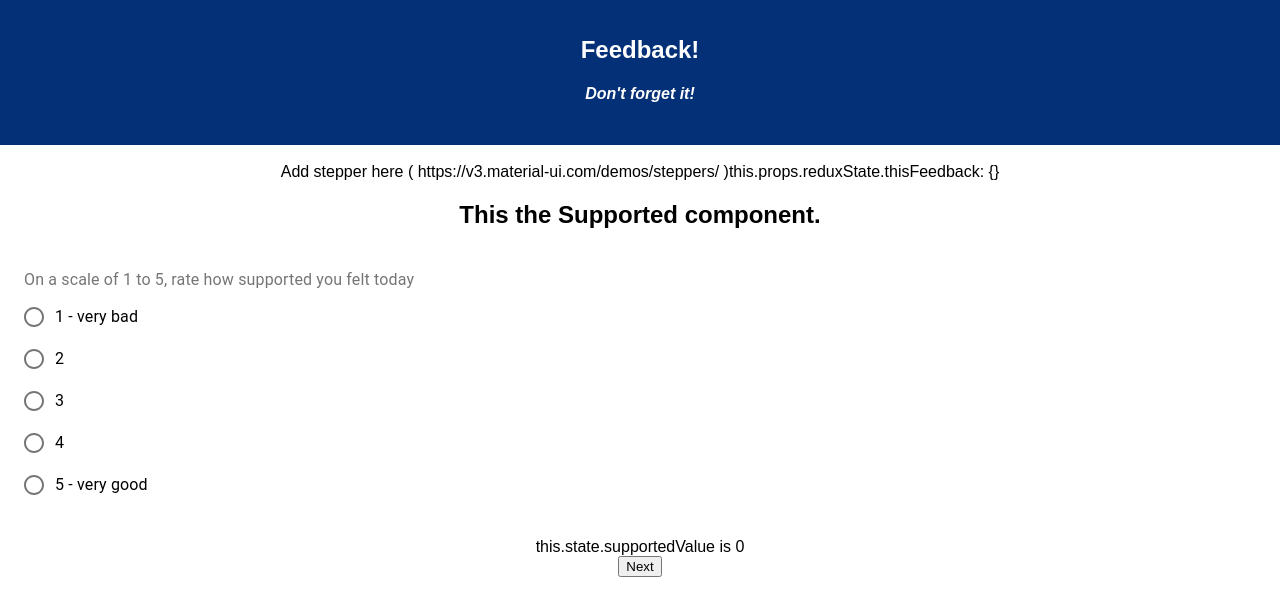
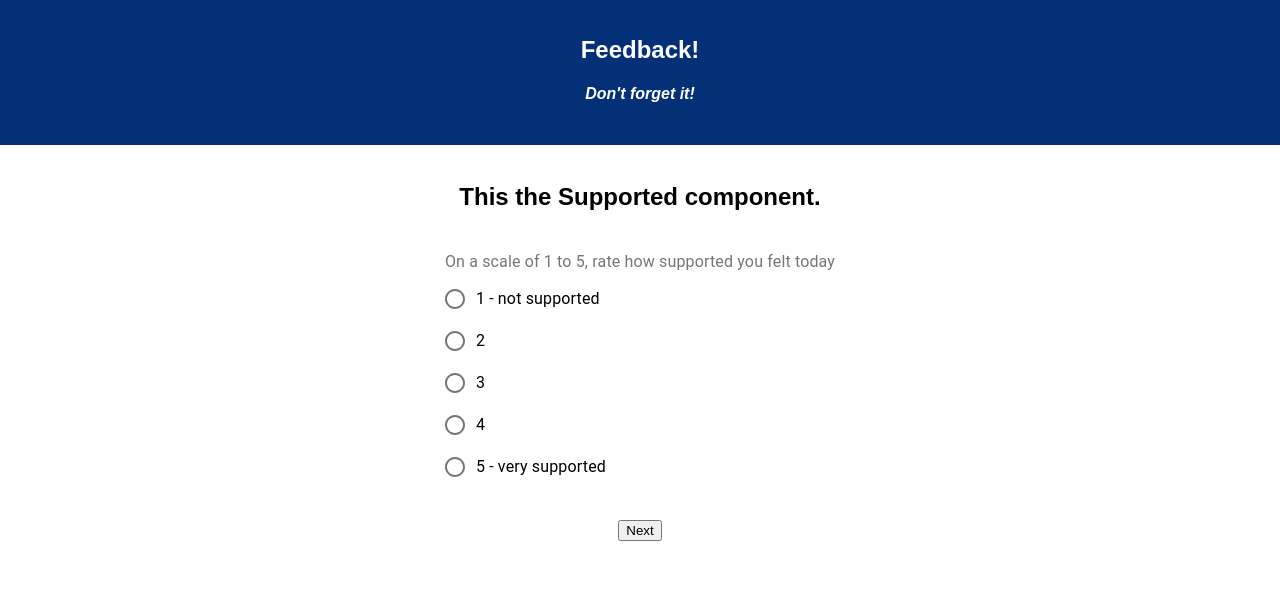
Before and after one commit to ericelvendahl/redux-feedback-loop, a React (Create React App) app: page /#/supported in a window 1280 px wide. Shown: the top 616 px of the page. Built offline with nearby package versions, Linux system fonts and the light colour scheme.

Commit message:
cleaned up debugging text

```diff
--- a/src/components/Admin/Admin.js
+++ b/src/components/Admin/Admin.js
@@ -17,6 +17,8 @@ const styles = (theme) => ({
     width: "100%",
     marginTop: theme.spacing.unit * 3,
     overflowX: "auto",
+    alignItems: "center",
+    justifyContent: "center",
   },
   table: {
     minWidth: 700,
--- a/src/components/App/App.js
+++ b/src/components/App/App.js
@@ -1,5 +1,4 @@
 import React, { Component } from "react";
-import axios from "axios";
 import "./App.css";
 import { HashRouter as Router, Route } from "react-router-dom";
 import Feeling from "../Feeling/Feeling";
@@ -22,10 +21,10 @@ class App extends Component {
           </h4>
         </header>
         <br />
-        Add stepper here ( https://v3.material-ui.com/demos/steppers/ )
-        {/* <Supported /> */}
-        this.props.reduxState.thisFeedback:{" "}
-        {JSON.stringify(this.props.reduxState.thisFeedback)}
+        {/* Add stepper here ( https://v3.material-ui.com/demos/steppers/ ) */}
+        {/* for debugging:
+        this.props.reduxState.thisFeedback:
+        {JSON.stringify(this.props.reduxState.thisFeedback)} */}
         <Router>
           <Route path="/" component={Feeling} exact />
           <Route path="/understanding" component={Understanding} />
--- a/src/components/Comments/Comments.js
+++ b/src/components/Comments/Comments.js
@@ -3,15 +3,15 @@ import { connect } from "react-redux";
 
 // imports for material-ui number Select
 import PropTypes from "prop-types";
-import classNames from "classnames";
 import { withStyles } from "@material-ui/core/styles";
-import MenuItem from "@material-ui/core/MenuItem";
 import TextField from "@material-ui/core/TextField";
 
 const styles = (theme) => ({
   container: {
     display: "flex",
     flexWrap: "wrap",
+    alignItems: "center",
+    justifyContent: "center",
   },
   textField: {
     marginLeft: theme.spacing.unit,
@@ -26,31 +26,9 @@ const styles = (theme) => ({
   },
 });
 
-const currencies = [
-  {
-    value: "USD",
-    label: "$",
-  },
-  {
-    value: "EUR",
-    label: "€",
-  },
-  {
-    value: "BTC",
-    label: "฿",
-  },
-  {
-    value: "JPY",
-    label: "¥",
-  },
-];
-
 class Comments extends Component {
   state = {
-    name: "Cat in the Hat",
-    age: "",
-    multiline: "Enter Comments Here:",
-    currency: "EUR",
+    multiline: "",
   };
 
   nextClicked = () => {
@@ -77,22 +55,24 @@ class Comments extends Component {
     const { classes } = this.props;
     return (
       <>
-        <h2>This the Comments component.</h2>
+        <h3>Do you have any additional comments?</h3>
         <div className={classes.root}>
           <form className={classes.container} noValidate autoComplete="off">
             <TextField
               id="standard-multiline-flexible"
-              label="Comments"
+              label="Enter comments here:"
               multiline
               rowsMax="4"
               value={this.state.multiline}
               onChange={this.handleChange("multiline")}
               className={classes.textField}
               margin="normal"
+
             />
           </form>
         </div>
-        this.state.CommentsValue is {this.state.CommentsValue}
+        {/* for debugging:
+        this.state.CommentsValue is {this.state.CommentsValue} */}
         <div className="buttonClass">
           <button onClick={this.nextClicked}>Next</button>
         </div>
--- a/src/components/Feeling/Feeling.js
+++ b/src/components/Feeling/Feeling.js
@@ -6,7 +6,6 @@ import PropTypes from "prop-types";
 import { withStyles } from "@material-ui/core/styles";
 import Radio from "@material-ui/core/Radio";
 import RadioGroup from "@material-ui/core/RadioGroup";
-import FormHelperText from "@material-ui/core/FormHelperText";
 import FormControlLabel from "@material-ui/core/FormControlLabel";
 import FormControl from "@material-ui/core/FormControl";
 import FormLabel from "@material-ui/core/FormLabel";
@@ -14,6 +13,8 @@ import FormLabel from "@material-ui/core/FormLabel";
 const styles = (theme) => ({
   root: {
     display: "flex",
+    alignItems: "center",
+    justifyContent: "center",
   },
   formControl: {
     margin: theme.spacing.unit * 3,
@@ -85,7 +86,10 @@ class Feeling extends Component {
             </RadioGroup>
           </FormControl>
         </div>
-        this.state.feelingValue is {this.state.feelingValue}
+
+        {/* for debugging:
+        this.state.feelingValue is {this.state.feelingValue} */}
+
         <div className="buttonClass">
           <button onClick={this.nextClicked}>Next</button>
         </div>
--- a/src/components/Supported/Supported.js
+++ b/src/components/Supported/Supported.js
@@ -6,7 +6,6 @@ import PropTypes from "prop-types";
 import { withStyles } from "@material-ui/core/styles";
 import Radio from "@material-ui/core/Radio";
 import RadioGroup from "@material-ui/core/RadioGroup";
-import FormHelperText from "@material-ui/core/FormHelperText";
 import FormControlLabel from "@material-ui/core/FormControlLabel";
 import FormControl from "@material-ui/core/FormControl";
 import FormLabel from "@material-ui/core/FormLabel";
@@ -14,6 +13,8 @@ import FormLabel from "@material-ui/core/FormLabel";
 const styles = (theme) => ({
   root: {
     display: "flex",
+    alignItems: "center",
+    justifyContent: "center",
   },
   formControl: {
     margin: theme.spacing.unit * 3,
@@ -71,7 +72,7 @@ class Supported extends Component {
               <FormControlLabel
                 value="1"
                 control={<Radio />}
-                label="1 - very bad"
+                label="1 - not supported"
               />
               <FormControlLabel value="2" control={<Radio />} label="2" />
               <FormControlLabel value="3" control={<Radio />} label="3" />
@@ -79,12 +80,15 @@ class Supported extends Component {
               <FormControlLabel
                 value="5"
                 control={<Radio />}
-                label="5 - very good"
+                label="5 - very supported"
               />
             </RadioGroup>
           </FormControl>
         </div>
+
+        {/* for debugging:
         this.state.supportedValue is {this.state.supportedValue}
+         */}
         <div className="buttonClass">
           <button onClick={this.nextClicked}>Next</button>
         </div>
--- a/src/components/ThankYou/ThankYou.js
+++ b/src/components/ThankYou/ThankYou.js
@@ -17,6 +17,8 @@ const styles = (theme) => ({
     width: "100%",
     marginTop: theme.spacing.unit * 3,
     overflowX: "auto",
+    alignItems: "center",
+    justifyContent: "center",
   },
   table: {
     minWidth: 700,
@@ -44,7 +46,7 @@ class ThankYou extends Component {
   render() {
     return (
       <>
-        <h3>Thank you!</h3>
+        <h3>Thank you! Click finish to submit and return to the beginning</h3>
         <div className="buttonClass">
         <Paper className={this.props.classes.root}>
           <Table className={this.props.classes.table}>
--- a/src/components/Understanding/Understanding.js
+++ b/src/components/Understanding/Understanding.js
@@ -6,7 +6,6 @@ import PropTypes from "prop-types";
 import { withStyles } from "@material-ui/core/styles";
 import Radio from "@material-ui/core/Radio";
 import RadioGroup from "@material-ui/core/RadioGroup";
-import FormHelperText from "@material-ui/core/FormHelperText";
 import FormControlLabel from "@material-ui/core/FormControlLabel";
 import FormControl from "@material-ui/core/FormControl";
 import FormLabel from "@material-ui/core/FormLabel";
@@ -14,6 +13,8 @@ import FormLabel from "@material-ui/core/FormLabel";
 const styles = (theme) => ({
   root: {
     display: "flex",
+    alignItems: "center",
+    justifyContent: "center",
   },
   formControl: {
     margin: theme.spacing.unit * 3,
@@ -84,7 +85,8 @@ class Understanding extends Component {
             </RadioGroup>
           </FormControl>
         </div>
-        this.state.understandingValue is {this.state.understandingValue}
+        {/* for debugging:
+        this.state.understandingValue is {this.state.understandingValue} */}
         <div className="buttonClass">
           <button onClick={this.nextClicked}>Next</button>
         </div>
```
